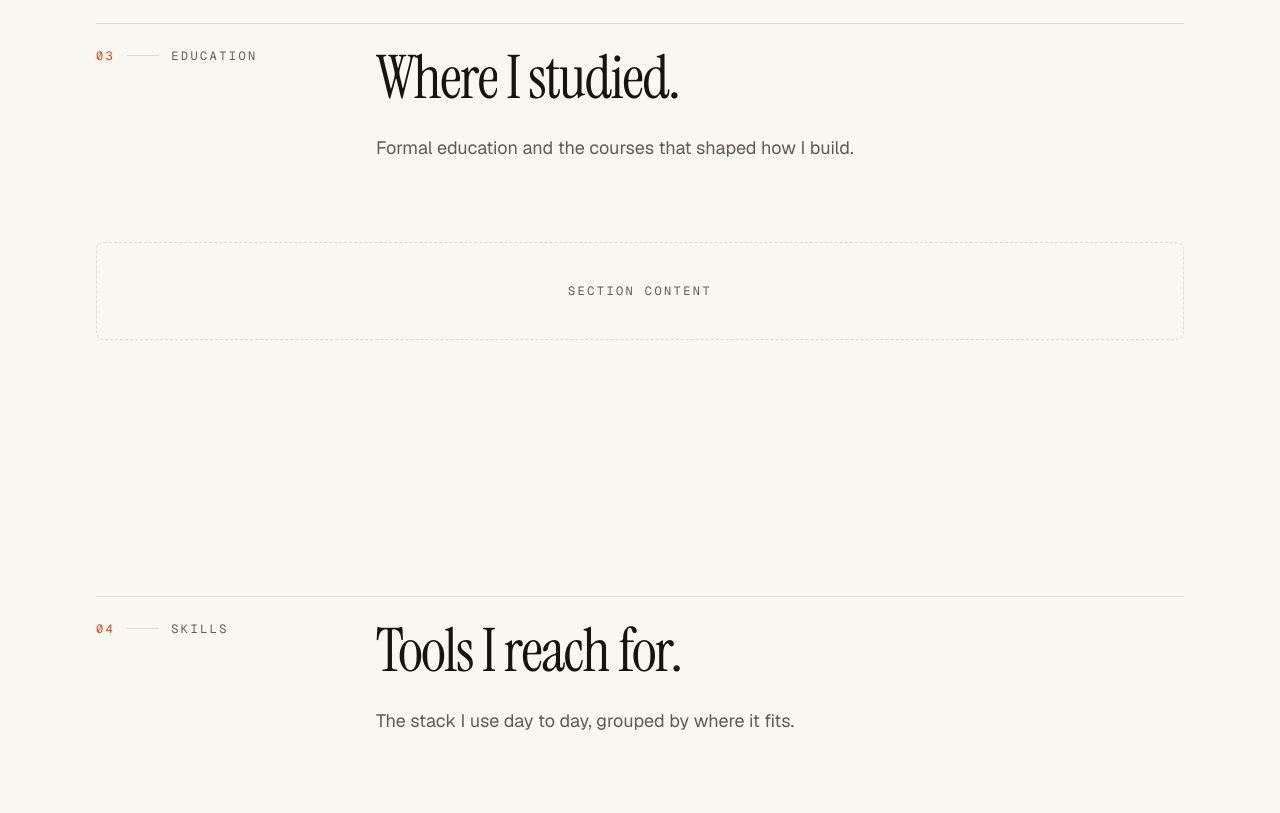
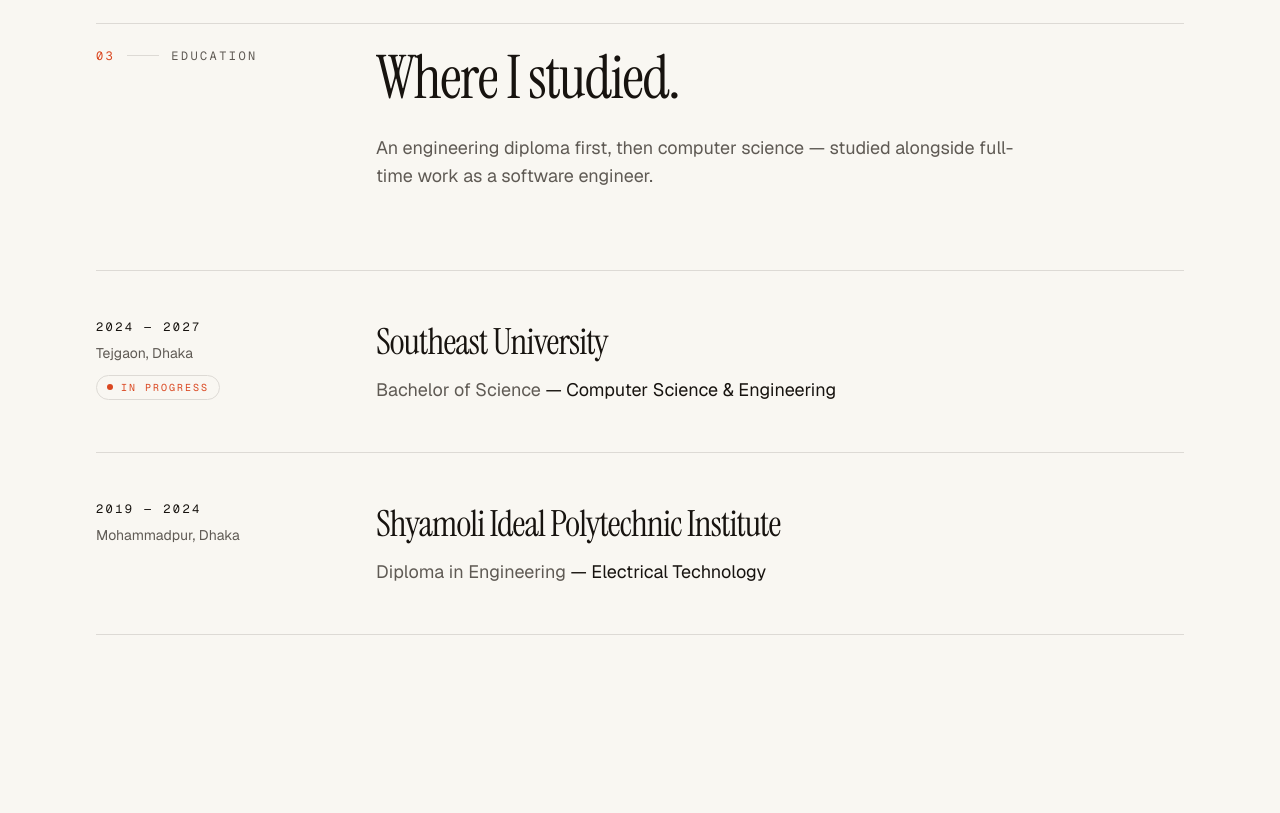
Before and after one commit to AbulBashar38/portfolio-assignment, a Next.js app: page / in a window 1280 px wide. Shown: the part 2560-3373 px from the top of the page. Built offline with nearby package versions, Linux system fonts and the light colour scheme.

Commit message:
feat(education): add education section with degree rows

```diff
--- a/src/app/page.tsx
+++ b/src/app/page.tsx
@@ -2,19 +2,15 @@ import { Section } from "@/components/layout/section";
 import { SectionHeading } from "@/components/layout/section-heading";
 import { Reveal } from "@/components/motion/reveal";
 import { About } from "@/components/sections/about/about";
+import { Education } from "@/components/sections/education/education";
 import { Hero } from "@/components/sections/hero/hero";
 import type { SectionId } from "@/types";
 
 const outline: {
-  id: Exclude<SectionId, "home" | "about">;
+  id: Exclude<SectionId, "home" | "about" | "education">;
   title: string;
   description: string;
 }[] = [
-  {
-    id: "education",
-    title: "Where I studied.",
-    description: "Formal education and the courses that shaped how I build.",
-  },
   {
     id: "skills",
     title: "Tools I reach for.",
@@ -42,6 +38,7 @@ export default function Home() {
     <main>
       <Hero />
       <About />
+      <Education />
 
       {outline.map((section) => (
         <Section key={section.id} id={section.id}>
--- /dev/null
+++ b/src/components/sections/education/education.tsx
@@ -0,0 +1,49 @@
+import { Section } from "@/components/layout/section";
+import { SectionHeading } from "@/components/layout/section-heading";
+import { Stagger, StaggerItem } from "@/components/motion/stagger";
+import { education } from "@/data/education";
+
+export function Education() {
+  return (
+    <Section id="education">
+      <SectionHeading
+        id="education"
+        title="Where I studied."
+        description="An engineering diploma first, then computer science — studied alongside full-time work as a software engineer."
+      />
+
+      <Stagger as="ol" interval={0.12} className="border-b">
+        {education.map((entry) => (
+          <StaggerItem
+            as="li"
+            key={entry.id}
+            className="grid gap-6 border-t py-10 md:grid-cols-12 md:gap-8 md:py-12"
+          >
+            <div className="flex flex-col gap-2 md:col-span-3">
+              <p className="font-mono text-xs tracking-[0.2em] uppercase">
+                {entry.period}
+              </p>
+              <p className="text-sm text-muted-foreground">{entry.location}</p>
+              {entry.current && (
+                <span className="mt-1 inline-flex w-fit items-center gap-2 rounded-full border px-2.5 py-1 font-mono text-[0.625rem] tracking-[0.2em] text-brand uppercase">
+                  <span className="size-1.5 rounded-full bg-brand" />
+                  In progress
+                </span>
+              )}
+            </div>
+
+            <div className="md:col-span-6">
+              <h3 className="font-display text-3xl leading-tight tracking-tight md:text-4xl">
+                {entry.institution}
+              </h3>
+              <p className="mt-3 text-base text-muted-foreground md:text-lg">
+                {entry.degree}
+                <span className="text-foreground"> — {entry.field}</span>
+              </p>
+            </div>
+          </StaggerItem>
+        ))}
+      </Stagger>
+    </Section>
+  );
+}
```
